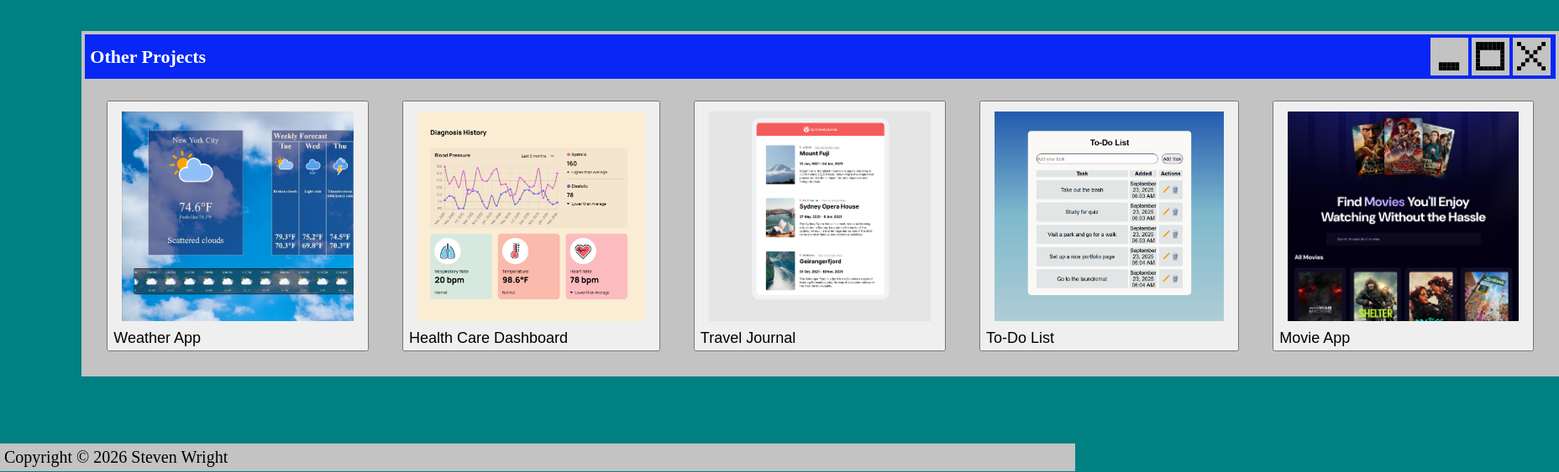
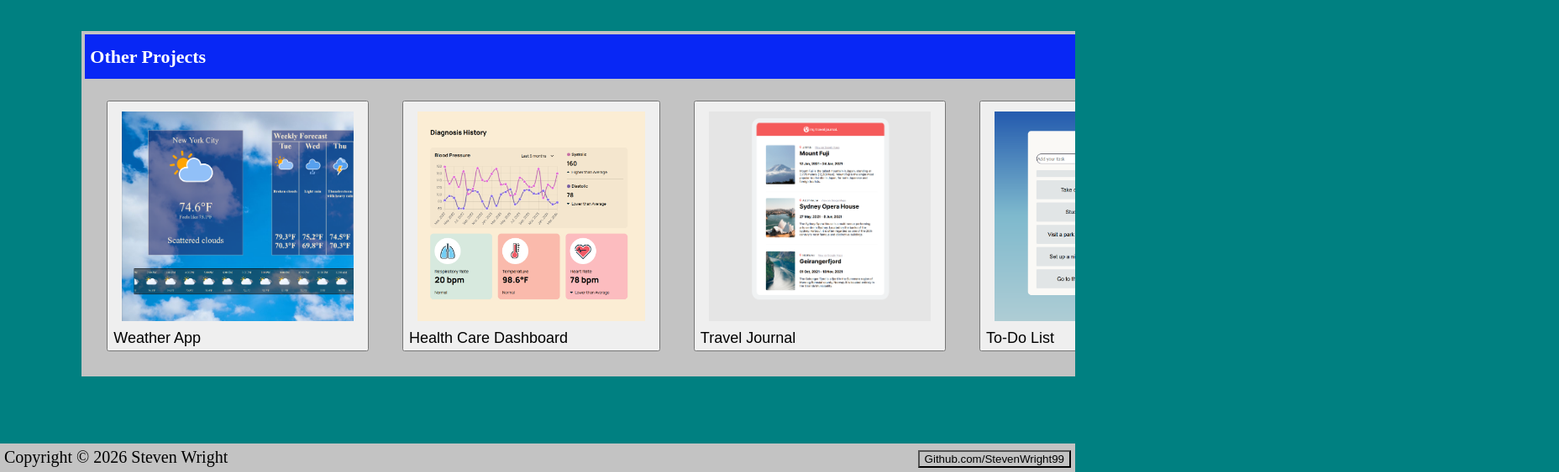
Before and after one commit to StevenWright99/Portfolio, a plain HTML site: page digitalAquariumPage.html in a window 1280 px wide. Shown: the part 1264-1827 px from the top of the page at 84% size, 1856 px wide, since content can reach past the window. Drawn offline with Linux system fonts and the light colour scheme.

Commit message:
done for now

```diff
--- a/ToDoList_Page.css
+++ b/ToDoList_Page.css
@@ -1,10 +1,12 @@
 /* Window Start */
 html {
     background-color: #008081;
+    overflow-x: hidden;
 }
 
 body {
     margin: 0;
+    overflow-x: hidden;
 }
 header{
     background-color: #c3c3c3;
@@ -273,6 +275,11 @@ a:hover{
     padding: 5px 5px;
     margin-top: 40px;
     box-sizing: border-box;
+    display: flex;
+    justify-content: space-between;
+}
+#footer-button{
+    background-color: transparent;
 }
 
 /* Win98 Windows */
--- a/digitalAquariumPage.css
+++ b/digitalAquariumPage.css
@@ -1,10 +1,12 @@
 /* Window Start */
 html {
     background-color: #008081;
+    overflow-x: hidden;
 }
 
 body {
     margin: 0;
+    overflow-x: hidden;
 }
 header{
     background-color: #c3c3c3;
@@ -21,6 +23,7 @@ header a:visited {
     font-size: 30px;
     background-color: transparent;
     padding: 0 15px;
+    cursor: pointer;
 }
 
 h1 {
@@ -273,6 +276,14 @@ a:hover{
     padding: 5px 5px;
     margin-top: 40px;
     box-sizing: border-box;
+    display: flex;
+    justify-content: space-between;
+}
+#footer-button{
+    background-color: transparent;
+}
+#footer-hyperlink {
+    cursor: pointer;
 }
 
 /* Win98 Windows */
--- a/digitalAquariumPage.html
+++ b/digitalAquariumPage.html
@@ -148,7 +148,11 @@
             </div>
         </div>
     </div>
-    <footer id="footer">Copyright © 2026 Steven Wright</footer>
+    <footer id="footer">Copyright © 2026 Steven Wright
+        <a id='footer-hyperlink' target="_blank" href="https://github.com/StevenWright99">
+            <button id="footer-button">Github.com/StevenWright99</button>
+        </a>
+    </footer>
 </body>
 
 </html>
--- a/healthCareDashboardPage.css
+++ b/healthCareDashboardPage.css
@@ -1,10 +1,12 @@
 /* Window Start */
 html {
     background-color: #008081;
+    overflow-x: hidden;
 }
 
 body {
     margin: 0;
+    overflow-x: hidden;
 }
 header{
     background-color: #c3c3c3;
@@ -275,6 +277,11 @@ a:hover{
     padding: 5px 5px;
     margin-top: 40px;
     box-sizing: border-box;
+    display: flex;
+    justify-content: space-between;
+}
+#footer-button{
+    background-color: transparent;
 }
 
 /* Win98 Windows */
--- a/index.css
+++ b/index.css
@@ -235,4 +235,6 @@ button:hover{
     padding: 5px 5px;
     margin-top: 177px;
     box-sizing: border-box;
+    display: flex;
+    justify-content: space-between;
 }
--- a/movieAppPage.css
+++ b/movieAppPage.css
@@ -1,9 +1,11 @@
 /* Window Start */
 html{
     background-color: #008081;
+    overflow-x: hidden;
 }
 body {
     margin: 0;
+    overflow-x: hidden;
 }
 header{
     background-color: #c3c3c3;
@@ -271,6 +273,11 @@ a:hover{
     padding: 5px 5px;
     margin-top: 40px;
     box-sizing: border-box;
+    display: flex;
+    justify-content: space-between;
+}
+#footer-button{
+    background-color: transparent;
 }
 
 /* Win98 Windows */
--- a/travelJournalPage.css
+++ b/travelJournalPage.css
@@ -1,10 +1,12 @@
 /* Window Start */
 html {
     background-color: #008081;
+    overflow-x: hidden;
 }
 
 body {
     margin: 0;
+    overflow-x: hidden;
 }
 header{
     background-color: #c3c3c3;
@@ -273,6 +275,11 @@ a:hover{
     padding: 5px 5px;
     margin-top: 40px;
     box-sizing: border-box;
+    display: flex;
+    justify-content: space-between;
+}
+#footer-button{
+    background-color: transparent;
 }
 
 /* Win98 Windows */
--- a/weatherAppPage.css
+++ b/weatherAppPage.css
@@ -1,9 +1,11 @@
 /* Window Start */
 html{
     background-color: #008081;
+    overflow-x: hidden;
 }
 body {
     margin: 0;
+    overflow-x: hidden;
 }
 header{
     background-color: #c3c3c3;
@@ -271,6 +273,11 @@ a:hover{
     padding: 5px 5px;
     margin-top: 40px;
     box-sizing: border-box;
+    display: flex;
+    justify-content: space-between;
+}
+#footer-button{
+    background-color: transparent;
 }
 
 /* Win98 Windows */
```
Also changed, not shown: ToDoList_Page.html (+5 -1 lines), healthCareDashboardPage.html (+5 -1 lines), index.html (+5 -1 lines), movieAppPage.html (+5 -1 lines), travelJournalPage.html (+5 -1 lines), weatherAppPage.html (+5 -1 lines).
